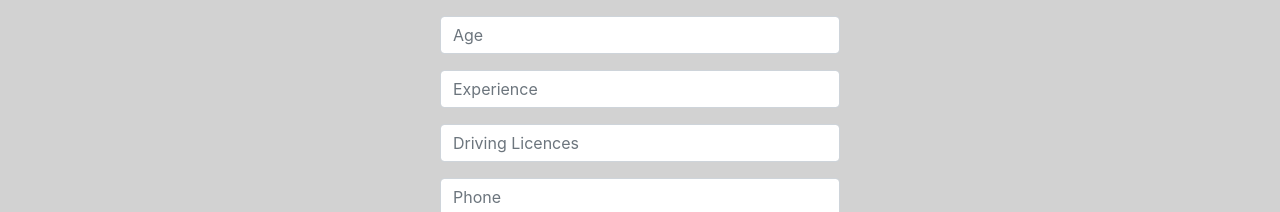
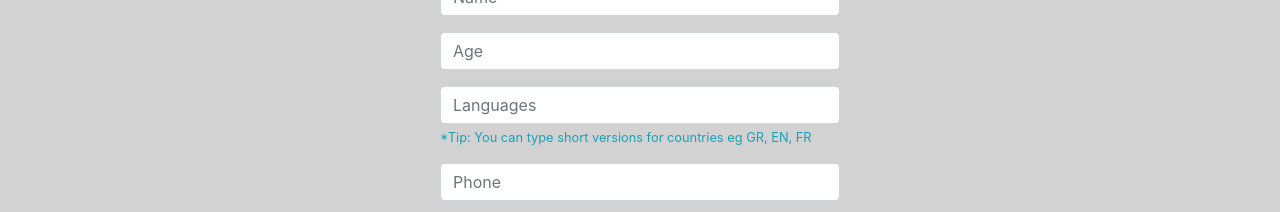
Before and after one commit to std145280/react-map-web, a React (Create React App) app: page /AddTourGuide in a window 1280 px wide. Shown: the part 224-436 px from the top of the page. Built offline with nearby package versions, Linux system fonts and the light colour scheme; no server answers; sample sign-in values are in the browser's storage.

Commit message:
Change form fields of add tour guide

```diff
--- a/src/components/AddTourGuide.js
+++ b/src/components/AddTourGuide.js
@@ -34,14 +34,9 @@ export default function AddTourGuide() {
     setAge(e.target.value);
   };
 
-  const [experience, setExperience] = useState("");
-  const handleOnChangeEXPERIENCE = (e) => {
-    setExperience(e.target.value);
-  };
-
-  const [carDrivingLicences, setCarDrivingLicences] = useState("");
-  const handleOnChangeDRIVINGLICENCE = (e) => {
-    setCarDrivingLicences(e.target.value);
+  const [languages, setLanguages] = useState("");
+  const handleOnChangeLANGUAGES = (e) => {
+    setLanguages(e.target.value);
   };
 
   const [telephone, setTelephone] = useState("");
@@ -86,8 +81,7 @@ export default function AddTourGuide() {
     var tourGuide = {
       name,
       age,
-      experience,
-      carDrivingLicences,
+      languages,
       address: location,
       telephone,
       email,
@@ -135,19 +129,13 @@ export default function AddTourGuide() {
             <input
               type="text"
               className="form-control"
-              onChange={handleOnChangeEXPERIENCE}
-              value={experience}
-              placeholder="Experience"
+              onChange={handleOnChangeLANGUAGES}
+              value={languages}
+              placeholder="Languages"
             />
-          </div>
-          <div className="form-group">
-            <input
-              type="text"
-              className="form-control"
-              onChange={handleOnChangeDRIVINGLICENCE}
-              value={carDrivingLicences}
-              placeholder="Driving Licences"
-            />
+                      <small class="form-text text-info">
+              *Tip: You can type short versions for countries eg GR, EN, FR
+          </small>
           </div>
           <div className="form-group">
             <input
```
